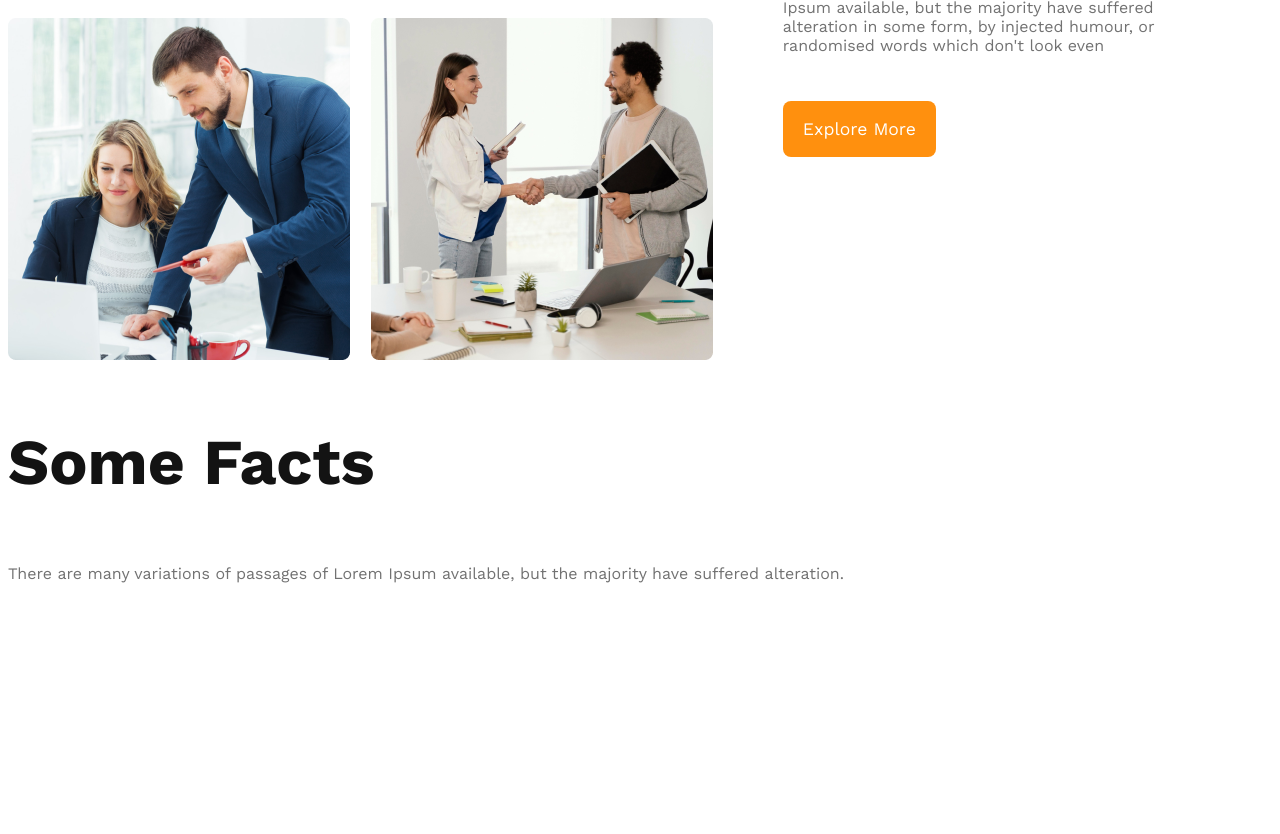
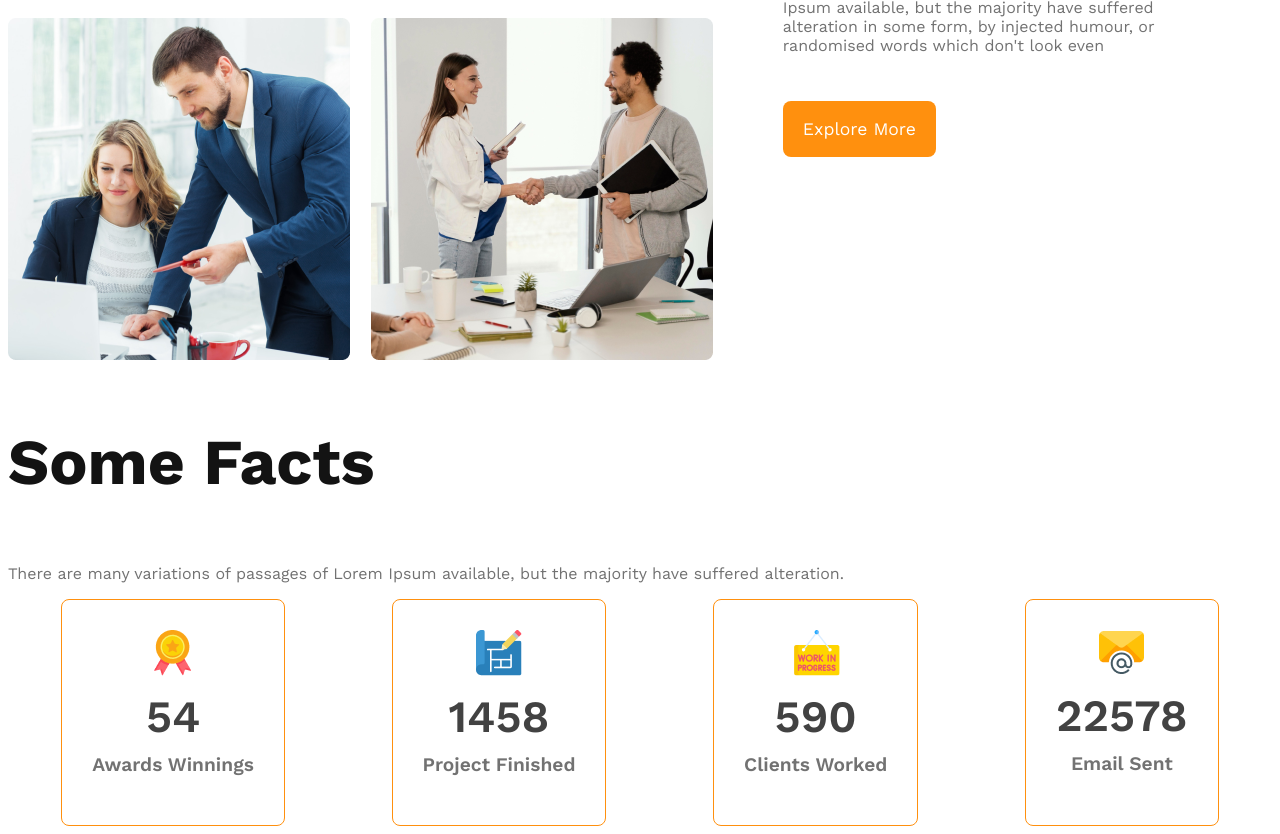
Before and after one commit to imtiazzahamedd/g3-architect, a plain HTML site: page index.html in a window 1280 px wide. Shown: the part 1743-2577 px from the top of the page. Before the commit the page ends 2342 px from the top, so only its background shows below. Drawn offline with nearby package versions, Linux system fonts and the light colour scheme.

Commit message:
done facts

```diff
--- a/index.html
+++ b/index.html
@@ -62,6 +62,28 @@
                     There are many variations of passages of Lorem Ipsum available, but the majority have suffered alteration.
                 </p>
             </div>
+            <div class="facts-cards">
+                <div class="card">
+                    <img src="images/icons/ribon.png" alt="">
+                    <h2 class="card-states">54</h2>
+                    <p class="card-tittle">Awards Winnings</p>
+                </div>
+                <div class="card">
+                    <img src="images/icons/projects.png" alt="">
+                    <h2 class="card-states">1458</h2>
+                    <p class="card-tittle">Project Finished</p>
+                </div>
+                <div class="card">
+                    <img src="images/icons/customers.png" alt="">
+                    <h2 class="card-states">590</h2>
+                    <p class="card-tittle">Clients Worked</p>
+                </div>
+                <div class="card">
+                    <img src="images/icons/email.png" alt="">
+                    <h2 class="card-states">22578</h2>
+                    <p class="card-tittle">Email Sent </p>
+                </div>
+            </div>
           </section>
 
     </main>
--- a/styles/architect.css
+++ b/styles/architect.css
@@ -1,12 +1,14 @@
 /* work sans font */
 
 @import url('https://fonts.googleapis.com/css2?family=Inter:wght@100..900&family=Work+Sans:ital,wght@0,100..900;1,100..900&display=swap');
+
 /* common shared styles */
-*{
+* {
     font-family: "Work Sans", sans-serif;
 
 }
-.btn-primary{
+
+.btn-primary {
     border-radius: 8px;
 
     background: rgb(255, 144, 14);
@@ -20,35 +22,42 @@ margin-bottom: 30px;
     cursor: pointer;
 
 }
-.tittle{
+
+.tittle {
     color: rgb(19, 19, 19);
     font-size: 4rem;
     font-weight: 700px;
 }
-.description{
+
+.description {
     color: rgb(114, 114, 114);
     font-size: 1rem;
 }
+
 /* heading styles */
 
-header{
+header {
     background: rgba(255, 144, 14, 0.1);
 }
-nav{
+
+nav {
     display: flex;
     margin: 50px 240px;
     justify-content: space-between;
 }
-nav>ul{
+
+nav>ul {
     display: flex;
     align-items: center;
 
 }
-nav li{
+
+nav li {
     list-style: none;
     margin-right: 30px;
 }
-nav a{
+
+nav a {
     text-decoration: none;
     color: rgb(66, 66, 66);
     font-size: 1rem;
@@ -58,7 +67,7 @@ nav a{
 
 
 
-.banner-content{
+.banner-content {
     margin: 0px auto;
     max-width: 800px;
     text-align: center;
@@ -67,96 +76,138 @@ nav a{
 
 
 
-.banner-img{
+.banner-img {
     /* margin: 0px 240px; */
     width: 100%;
 }
 
 /* main styles */
-main{
+main {
     max-width: 1440px;
     margin: 0px auto;
 }
-.team-container{
+
+.team-container {
     display: flex;
     align-items: center;
     margin-top: 35px;
 }
-.team-container-img{
+
+.team-container-img {
     display: grid;
     grid-template-columns: repeat(2, 1fr);
     gap: 1.3rem;
 }
-.team-content{
+
+.team-content {
     padding-right: 70px;
     padding-left: 70px;
 }
-.team-tittle .quick-list{
+
+.team-tittle .quick-list {
     color: rgb(114, 114, 114);
     font-size: 3rem;
     font-weight: 500;
 }
-.team-tittle .of-our{
+
+.team-tittle .of-our {
     color: rgb(19, 19, 19);
     font-size: 3rem;
     font-weight: 700;
 }
-.team-tittle .text-feature{
+
+.team-tittle .text-feature {
     color: rgb(255, 144, 14);
     font-size: 3rem;
     font-weight: 700;
 }
 
+/* features styles */
 
+/* facts styles */
+.facts-cards .card {
+    box-sizing: border-box;
+    border: 1px solid rgb(255, 144, 14);
+    border-radius: 8px;
+    padding: 30px;
+    text-align: center;
+}
+.facts-cards{
+    display: flex;
+    justify-content: space-around;
+}
+.facts-cards .card .card-states{
+    color: rgb(66, 66, 66);
+    font-size: 2.8rem;
+    font-weight: 600;
+   margin-top: 10px;
+   margin-bottom: 10px;
+}
+.facts-cards .card .card-tittle{
+    color: rgb(114, 114, 114);
+    font-size: 1.2rem;
+    font-weight: 600;
+    margin-top: 5px;
+}
 
 
 /* header responsive for mobile */
 @media screen and (max-width:576px) {
-    .banner-img{
+    .banner-img {
         width: 100%;
         margin: 3px;
         margin-bottom: 0px;
     }
-    nav{
+
+    nav {
         flex-direction: column;
         margin: 10px;
     }
-    nav li{
+
+    nav li {
         margin-right: 15px;
     }
-    .nav-tittle{
+
+    .nav-tittle {
         font-size: 2rem;
 
     }
-    .btn-primary{
+
+    .btn-primary {
         padding: 14px 17px;
     }
-    .banner-tittle{
+
+    .banner-tittle {
         font-size: 3rem;
         font-weight: 500px;
 
     }
-    .team-container{
+
+    .team-container {
         flex-direction: column-reverse;
 
     }
-    .team-container-img{
+
+    .team-container-img {
         grid-template-columns: 1fr;
 
     }
 
 }
+
 /* header responsive for pad */
 @media screen and (min-width:576px) and (max-width:992px) {
 
-    nav{
+    nav {
         flex-direction: column;
         margin: 25px;
     }
-    .banner-img{
+
+    .banner-img {
         width: 100%;
     }
-    .team-container{
+
+    .team-container {
         flex-direction: column-reverse;
     }
 }
```
Lines whose indentation alone changed are shown as unchanged.
